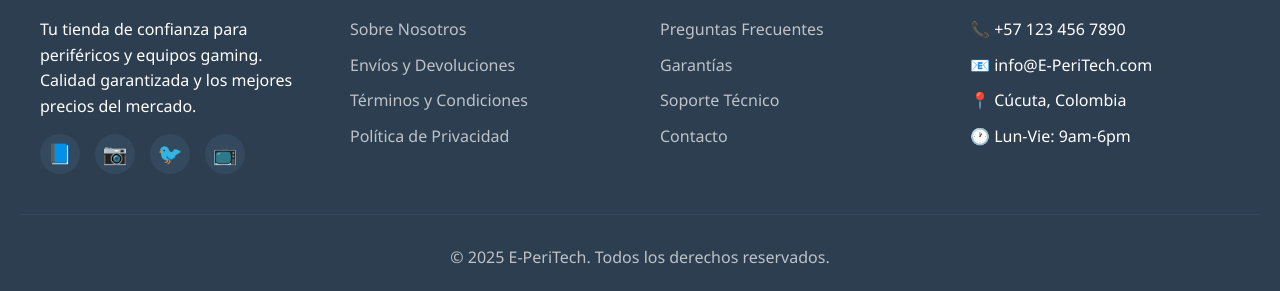
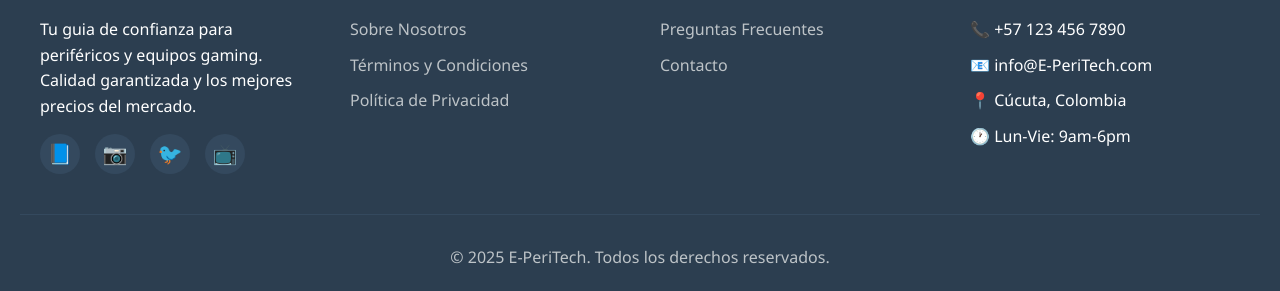
Before and after one commit to Sara292315/perifericos, a plain HTML site: page index.html in a window 1280 px wide. Shown: the part 2782-3073 px from the top of the page. Drawn offline with Linux system fonts and the light colour scheme.

Commit message:
modeficaciones

```diff
--- a/index.html
+++ b/index.html
@@ -96,7 +96,7 @@
         <div class="footer-content">
             <div class="footer-section">
                 <h3>🖥️ E-PeriTech</h3>
-                <p>Tu tienda de confianza para periféricos y equipos gaming. Calidad garantizada y los mejores precios del mercado.</p>
+                <p>Tu guia de confianza para periféricos y equipos gaming. Calidad garantizada y los mejores precios del mercado.</p>
                 <div class="social-icons">
                     <div class="social-icon">📘</div>
                     <div class="social-icon">📷</div>
@@ -109,7 +109,6 @@
                 <h3>Información</h3>
                 <ul>
                     <li><a href="#">Sobre Nosotros</a></li>
-                    <li><a href="#">Envíos y Devoluciones</a></li>
                     <li><a href="#">Términos y Condiciones</a></li>
                     <li><a href="#">Política de Privacidad</a></li>
                 </ul>
@@ -119,9 +118,7 @@
                 <h3>Atención al Cliente</h3>
                 <ul>
                     <li><a href="#">Preguntas Frecuentes</a></li>
-                    <li><a href="#">Garantías</a></li>
-                    <li><a href="#">Soporte Técnico</a></li>
-                    <li><a href="#">Contacto</a></li>
+                    <li><a href="contacto.html">Contacto</a></li>
                 </ul>
             </div>
 
```
